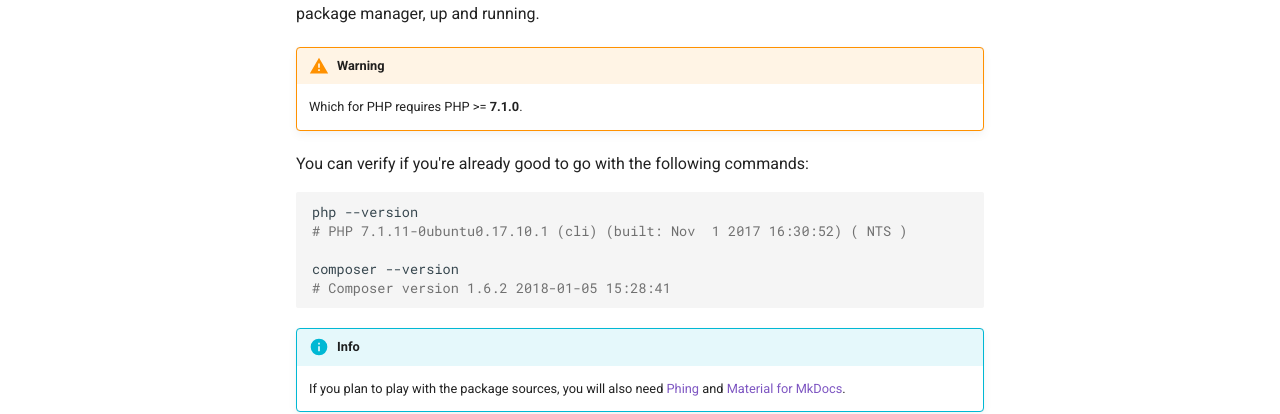
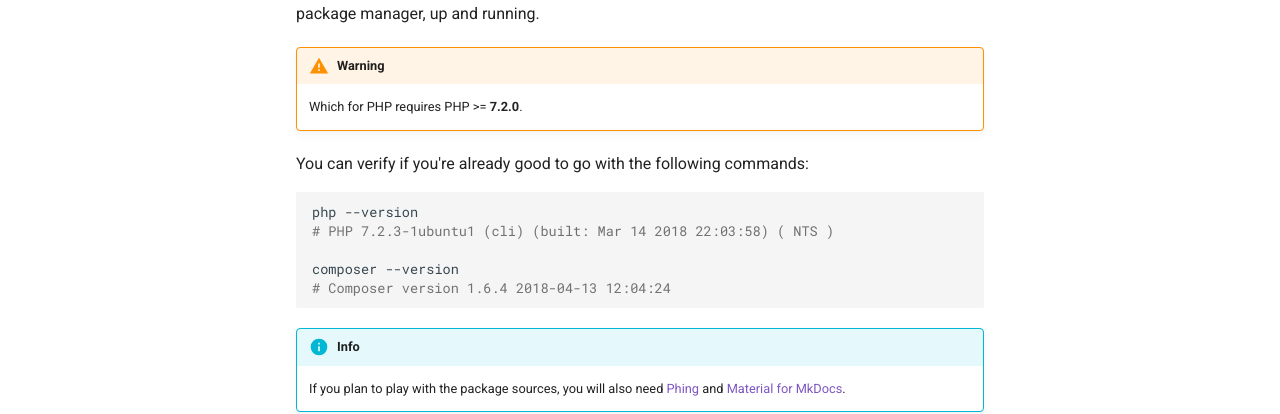
Before and after one commit to cedx/which.php, an MkDocs documentation site: the page built from doc/installation.md, in a window 1280 px wide and 1172 px high. Shown: the part 255-669 px from the top of the window. Built offline with MkDocs 1.6.1 and Material for MkDocs 9.7.7, drawn with Linux system fonts in a browser that asks for light colours; comment, search, counter and statistics services are not loaded; old or Windows-style settings are respelled for this version of MkDocs.

Commit message:
Raised the required PHP version

````diff
--- a/composer.json
+++ b/composer.json
@@ -23,7 +23,7 @@
     "which"
   ],
   "require": {
-    "php": ">=7.1.0",
+    "php": ">=7.2.0",
     "ext-mbstring": "*",
     "ext-spl": "*",
     "nategood/commando": "^0.2.9",
--- a/doc/installation.md
+++ b/doc/installation.md
@@ -5,16 +5,16 @@ Before installing **Which for PHP**, you need to make sure you have [PHP](https:
 and [Composer](https://getcomposer.org), the PHP package manager, up and running.
 
 !!! warning
-    Which for PHP requires PHP >= **7.1.0**.
+    Which for PHP requires PHP >= **7.2.0**.
 
 You can verify if you're already good to go with the following commands:
 
 ```shell
 php --version
-# PHP 7.1.11-0ubuntu0.17.10.1 (cli) (built: Nov  1 2017 16:30:52) ( NTS )
+# PHP 7.2.3-1ubuntu1 (cli) (built: Mar 14 2018 22:03:58) ( NTS )
 
 composer --version
-# Composer version 1.6.2 2018-01-05 15:28:41
+# Composer version 1.6.4 2018-04-13 12:04:24
 ```
 
 !!! info
````
Also changed, not shown: doc/usage.md (+1 -0 lines), 1 other file.
